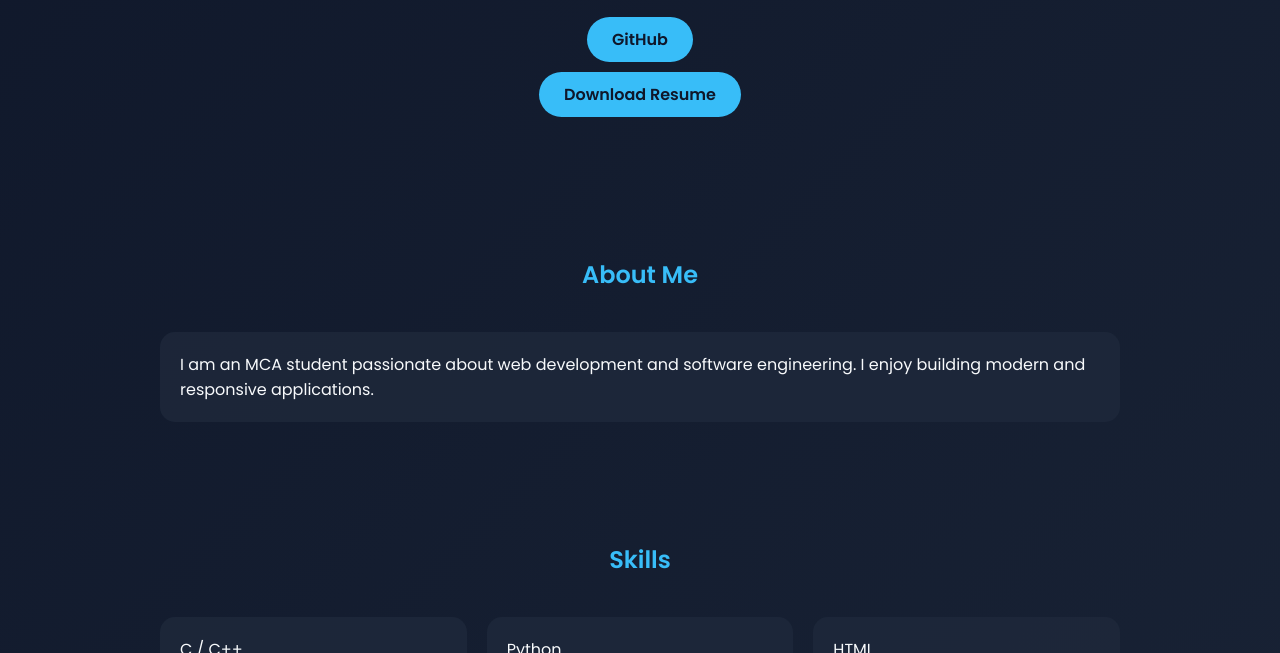
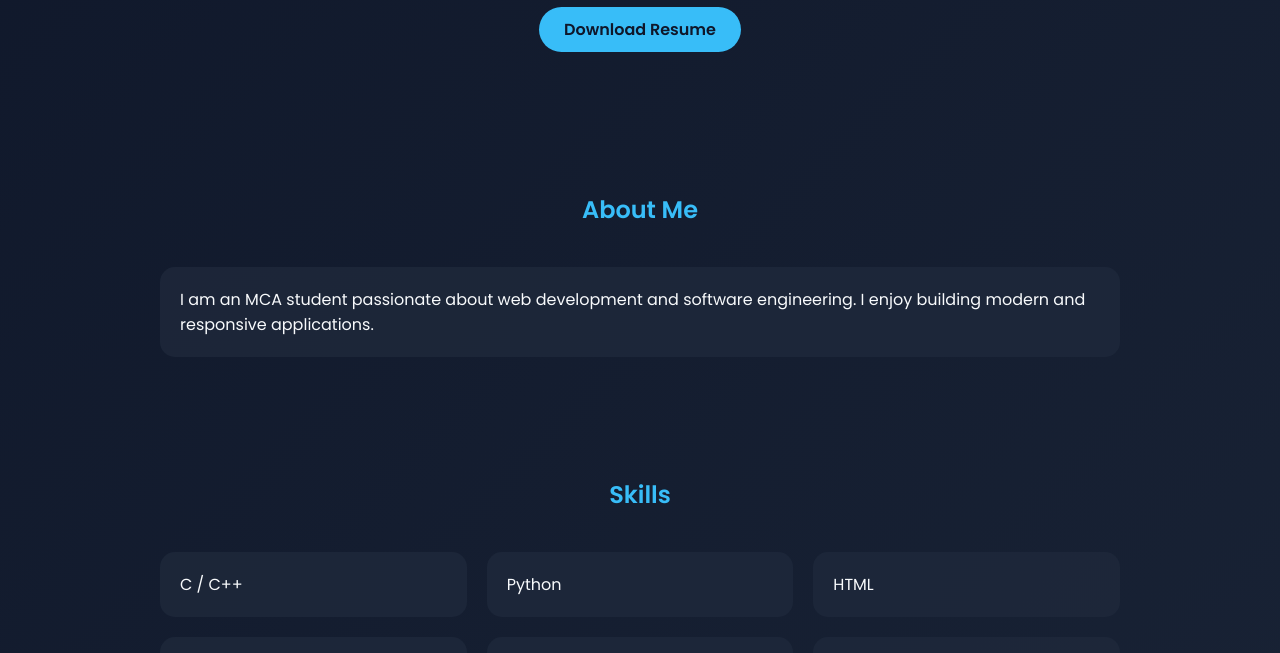
Before and after one commit to anurajendran2004-ai/portfolio, a plain HTML site: page index.html in a window 1280 px wide. Shown: the part 447-1100 px from the top of the page. Drawn offline with Linux system fonts and the light colour scheme.

Commit message:
Add files via upload

```diff
--- a/index.html
+++ b/index.html
@@ -155,9 +155,6 @@
   <h1>Hi, I'm Baby Anupriya 👩‍💻</h1>
   <p>Aspiring Software Developer</p>
 
-  <!-- ADD YOUR GITHUB LINK BELOW -->
-  <a href="https://github.com/yourusername" class="btn" target="_blank">GitHub</a>
-  <br>
   <!-- RESUME DOWNLOAD BUTTON -->
   <a href="BabyAnupriyaRajendran.pdf" class="btn" download style="margin-top:10px;">Download Resume</a>
 </header>
```
